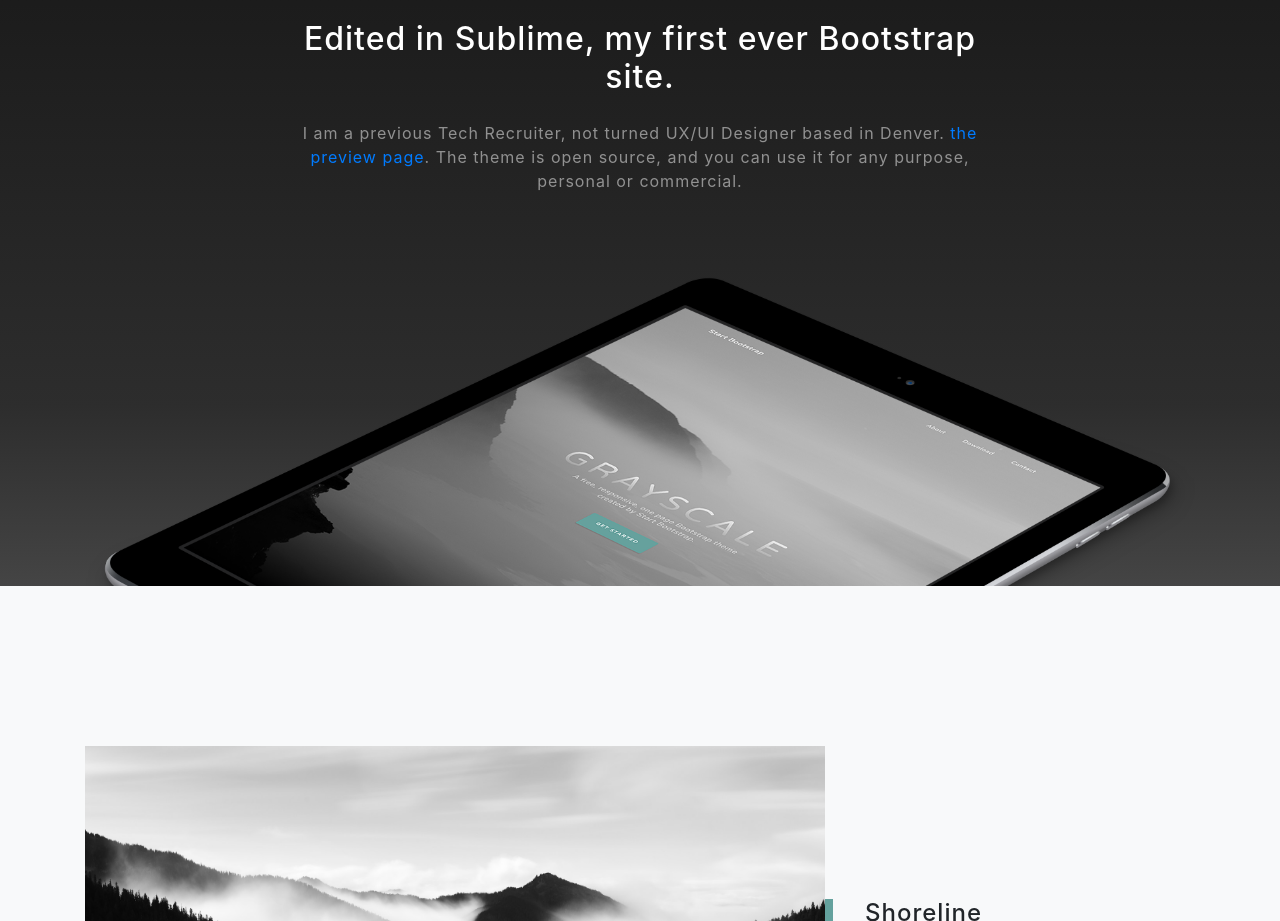
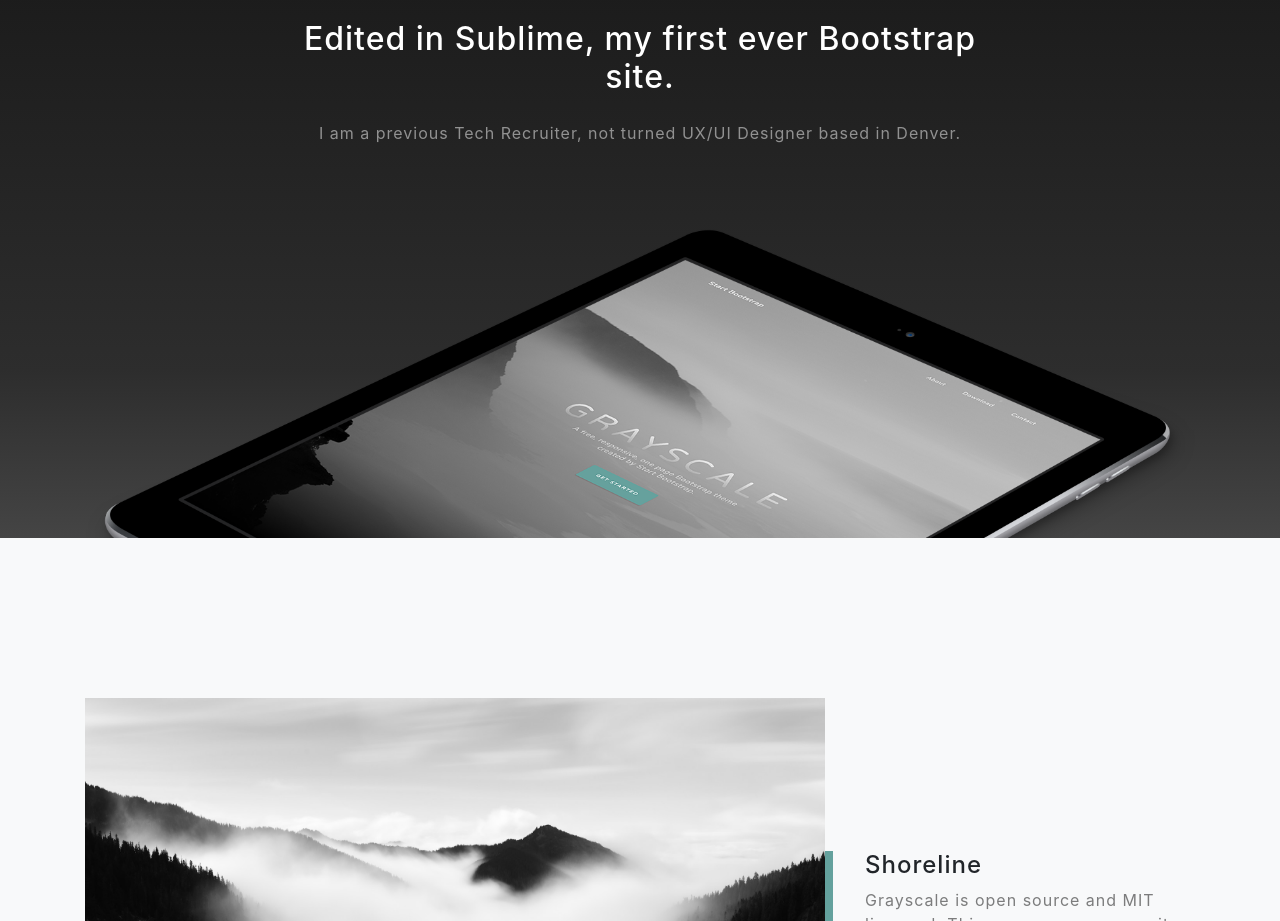
Before and after one commit to lware-UX/UXDI_practice, a website with bundled scripts: page index.html in a window 1280 px wide. Shown: the part 940-1861 px from the top of the page. Built offline with nearby package versions, Linux system fonts and the light colour scheme.

Commit message:
Update index.html

```diff
--- a/index.html
+++ b/index.html
@@ -68,7 +68,7 @@
         <div class="col-lg-8 mx-auto">
           <h2 class="text-white mb-4">Edited in Sublime, my first ever Bootstrap site.</h2>
           <p class="text-white-50">I am a previous Tech Recruiter, not turned UX/UI Designer based in Denver.
-            <a href="http://startbootstrap.com/template-overviews/grayscale/">the preview page</a>. The theme is open source, and you can use it for any purpose, personal or commercial.</p>
+            </p>
         </div>
       </div>
       <img src="img/ipad.png" class="img-fluid" alt="">
```
